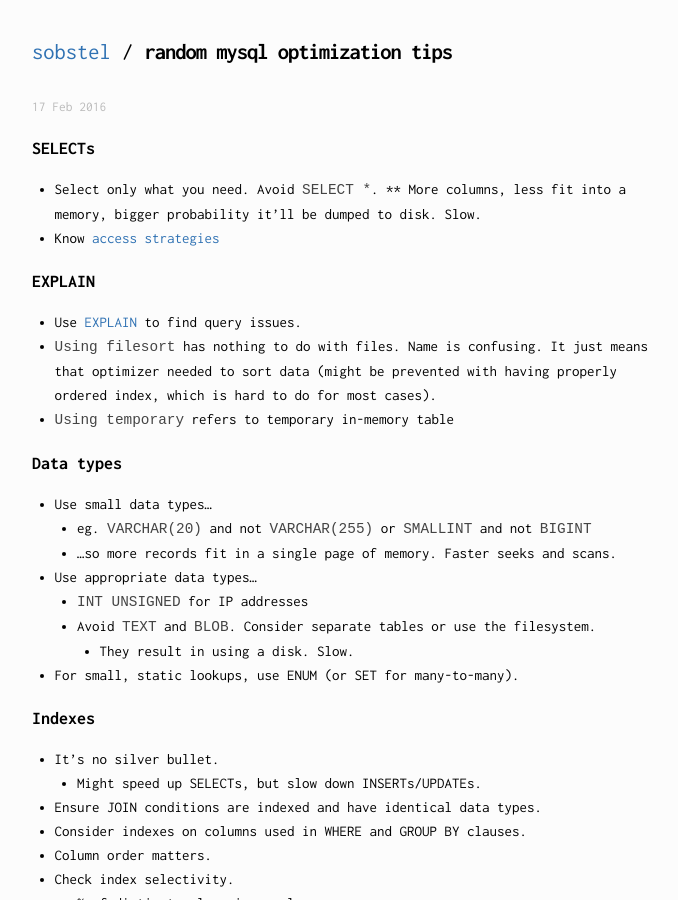
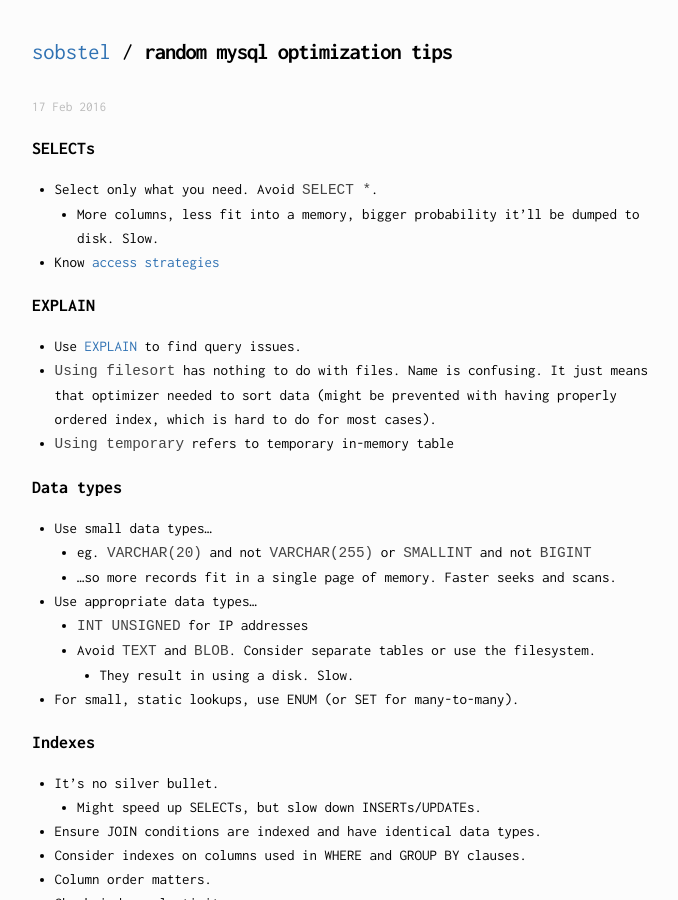
Before and after one commit to sobstel/sobstel.github.com, a Jekyll site: the page built from _posts/2016-02-17-random-mysql-optimization-tips.md, in a window 1280 px wide and 900 px high. Shown: the whole window, without its empty margins (292-970 px from the left). Built offline with Jekyll 4.4.1, drawn with Linux system fonts in a browser that asks for light colours.

Commit message:
Wed, 17 Feb 2016 14:26:14 +0100

```diff
--- a/_data/meta.yml
+++ b/_data/meta.yml
@@ -1,2 +1,2 @@
 ---
-gists-last-read: '2016-02-17T13:25:04Z'
+gists-last-read: '2016-02-17T13:26:16Z'
--- a/_posts/2016-02-17-random-mysql-optimization-tips.md
+++ b/_posts/2016-02-17-random-mysql-optimization-tips.md
@@ -6,7 +6,7 @@ SELECTs
 -------
 
 * Select only what you need. Avoid `SELECT *`.
-  ** More columns, less fit into a memory, bigger probability it'll be dumped to disk. Slow.
+  * More columns, less fit into a memory, bigger probability it'll be dumped to disk. Slow.
 * Know [access strategies](http://joinfu.com/presentations/target-practice/target-practice-workbook.pdf)
 
 EXPLAIN
```
